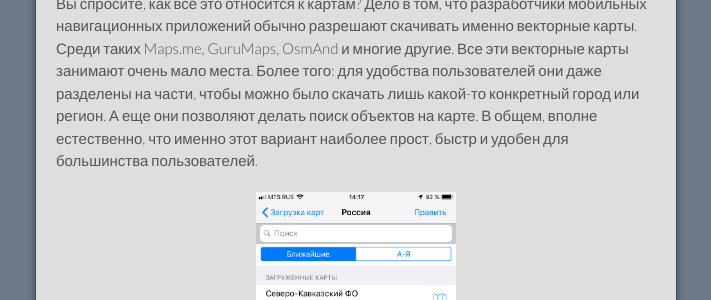
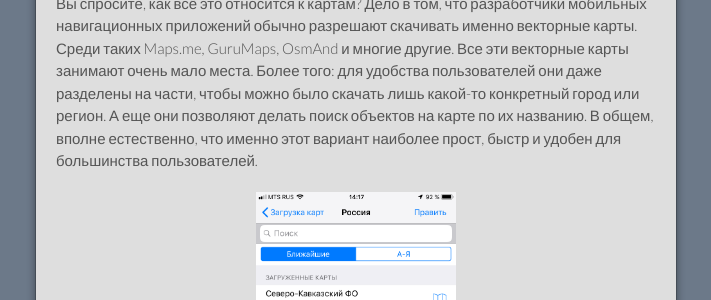
Before and after one commit to nnngrach/AnyGIS_Site, a Jekyll site: the page built from Web/Html/Vektor_and_raster_ru.md, in a window 1280 px wide and 900 px high, scrolled down 1817 px. Shown: the part 266-566 px from the top of the window, without its empty margins (284-995 px from the left). Built offline with Jekyll 4.4.1, drawn with Linux system fonts in a browser that asks for light colours; some of the changed text lies outside the part shown.

Commit message:
Update Vektor_and_raster_ru.md

```diff
--- a/Web/Html/Vektor_and_raster_ru.md
+++ b/Web/Html/Vektor_and_raster_ru.md
@@ -34,7 +34,7 @@ layout: default
 
 ### Как обстоят дела на практике?
 
-Вы спросите, как всё это относится к картам?  Дело в том, что разработчики мобильных навигационных приложений обычно разрешают скачивать именно векторные карты. Среди таких Maps.me, GuruMaps, OsmAnd и многие другие. Все эти векторные карты занимают очень мало места. Более того: для удобства пользователей они даже разделены на части, чтобы можно было скачать лишь какой-то конкретный город или регион. А еще они позволяют делать поиск объектов на карте. В общем, вполне естественно, что именно этот вариант наиболее прост, быстр и удобен для большинства пользователей.
+Вы спросите, как всё это относится к картам?  Дело в том, что разработчики мобильных навигационных приложений обычно разрешают скачивать именно векторные карты. Среди таких Maps.me, GuruMaps, OsmAnd и многие другие. Все эти векторные карты занимают очень мало места. Более того: для удобства пользователей они даже разделены на части, чтобы можно было скачать лишь какой-то конкретный город или регион. А еще они позволяют делать поиск объектов на карте по их названию. В общем, вполне естественно, что именно этот вариант наиболее прост, быстр и удобен для большинства пользователей.
 
 <p align="center">
 <img src="/Web/Img/vector_maps_list.png" width="200"/>
```
